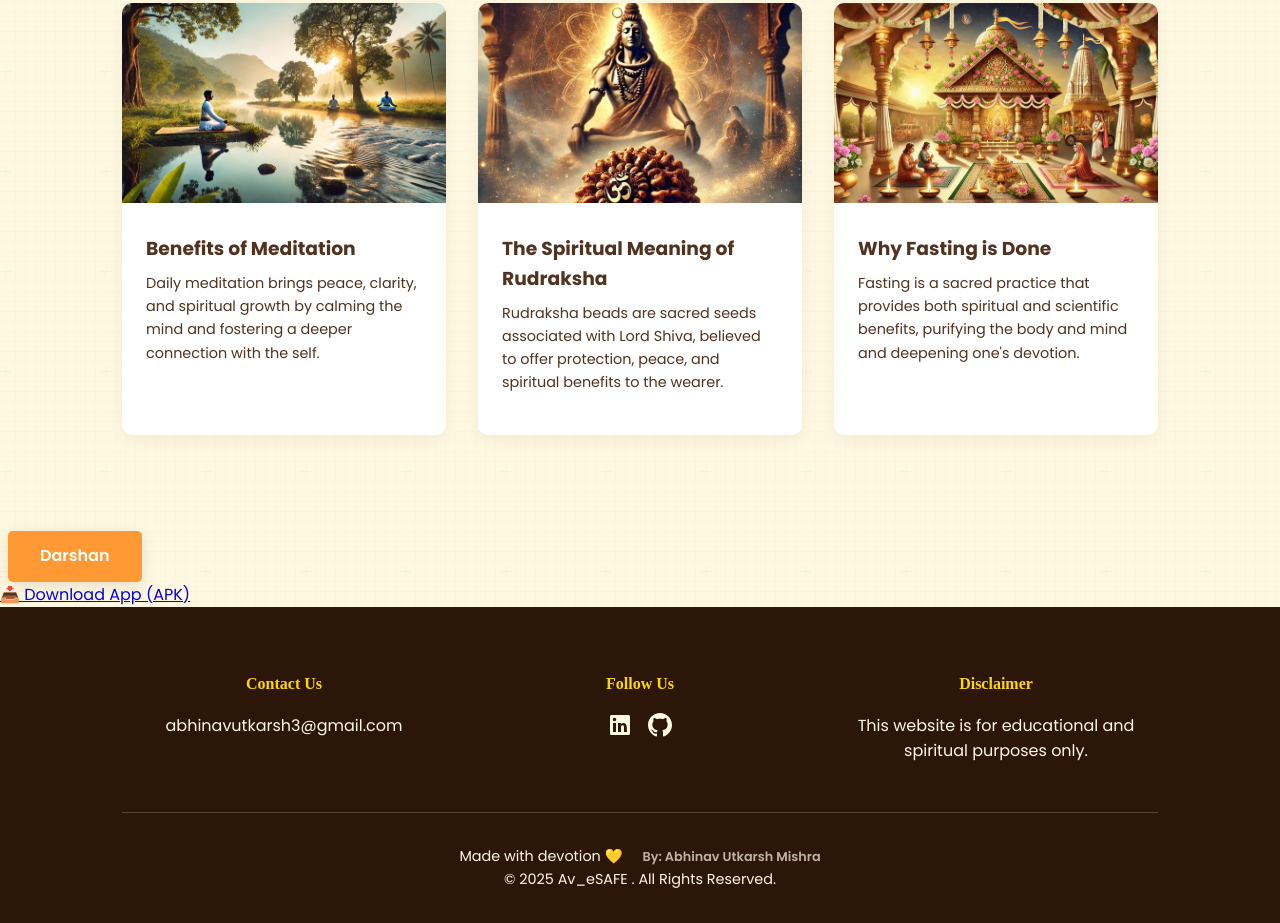
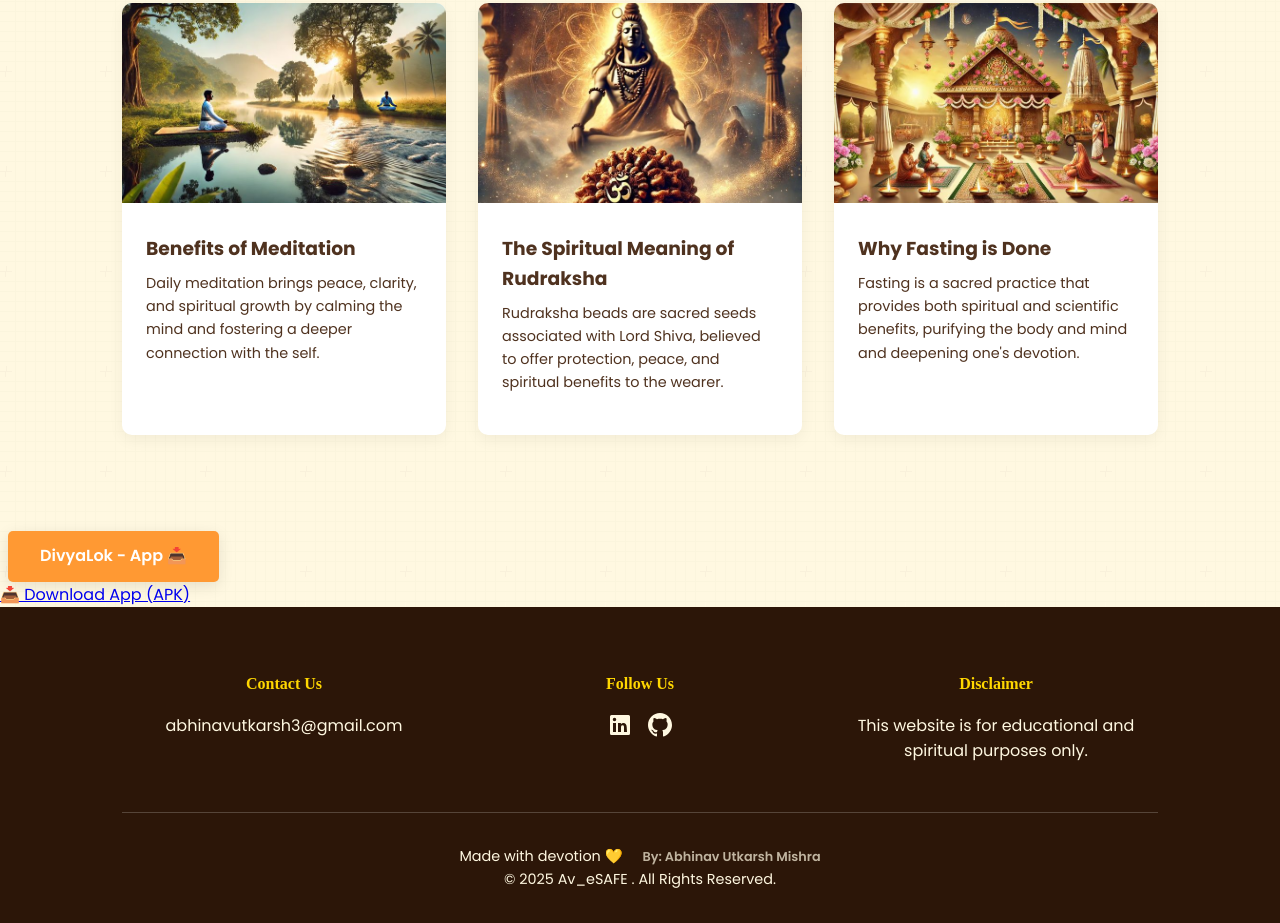
Before and after one commit to Abhinav-utkarsh/divyalok_000, a plain HTML site: page index.html in a window 1280 px wide. Shown: the part 4534-5457 px from the top of the page. Drawn offline with nearby package versions, Linux system fonts and the light colour scheme; a web font is replaced by a local one.

Commit message:
Update index.html

```diff
--- a/index.html
+++ b/index.html
@@ -307,7 +307,7 @@
 
     </main>
     <div class="cta-buttons">
-                    <a href="images/_DivyaLok_19033759.apk" class="btn" data-lang-key="heroBtn2" download>DivyaLok - App 📥</a>
+                    <a href="images/_DivyaLok_19033759" class="btn" download>DivyaLok - App 📥</a>
                 </div>
 <a href="https://yourdomain.com/downloads/myapp.apk" class="download-btn" download>
     📥 Download App (APK)
```
